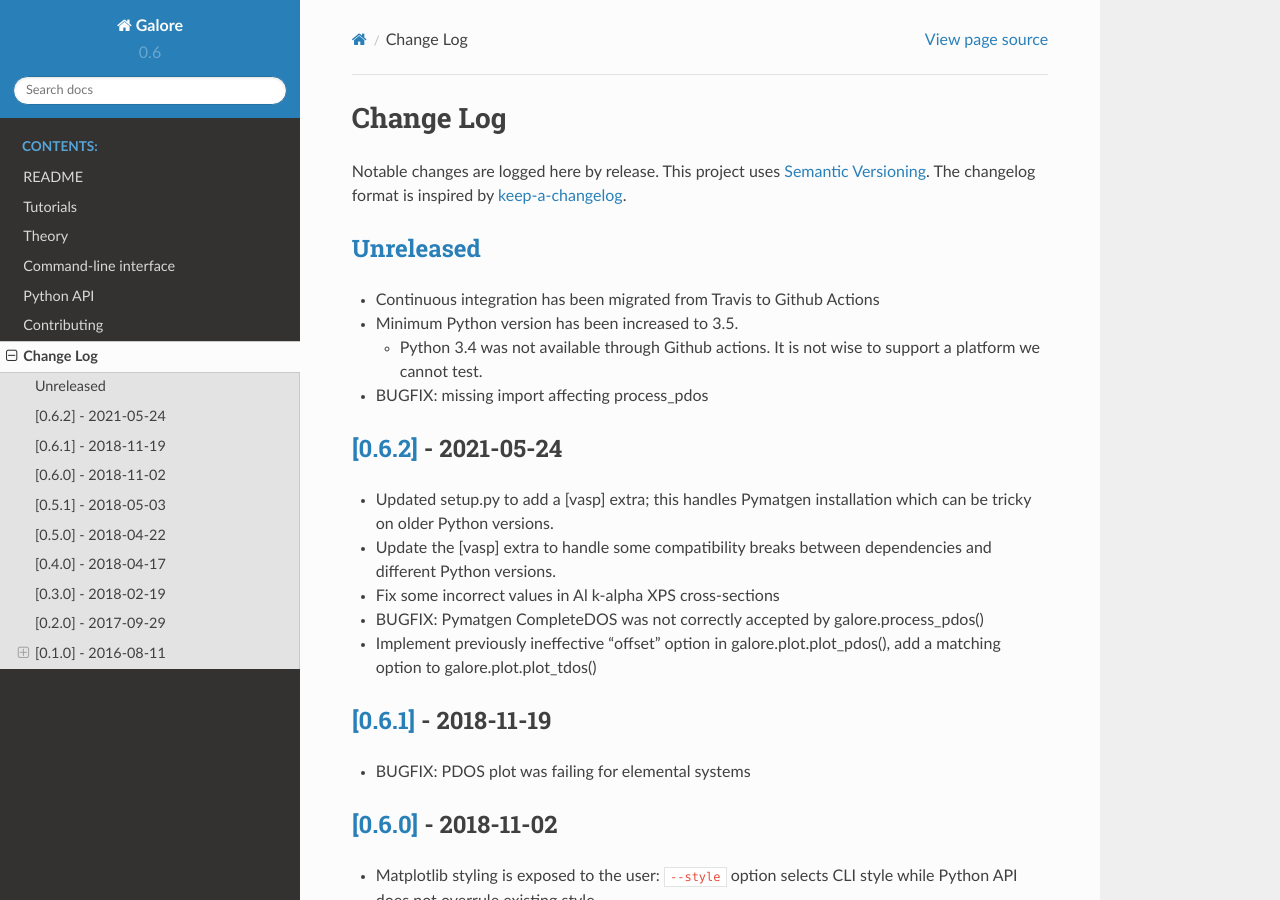
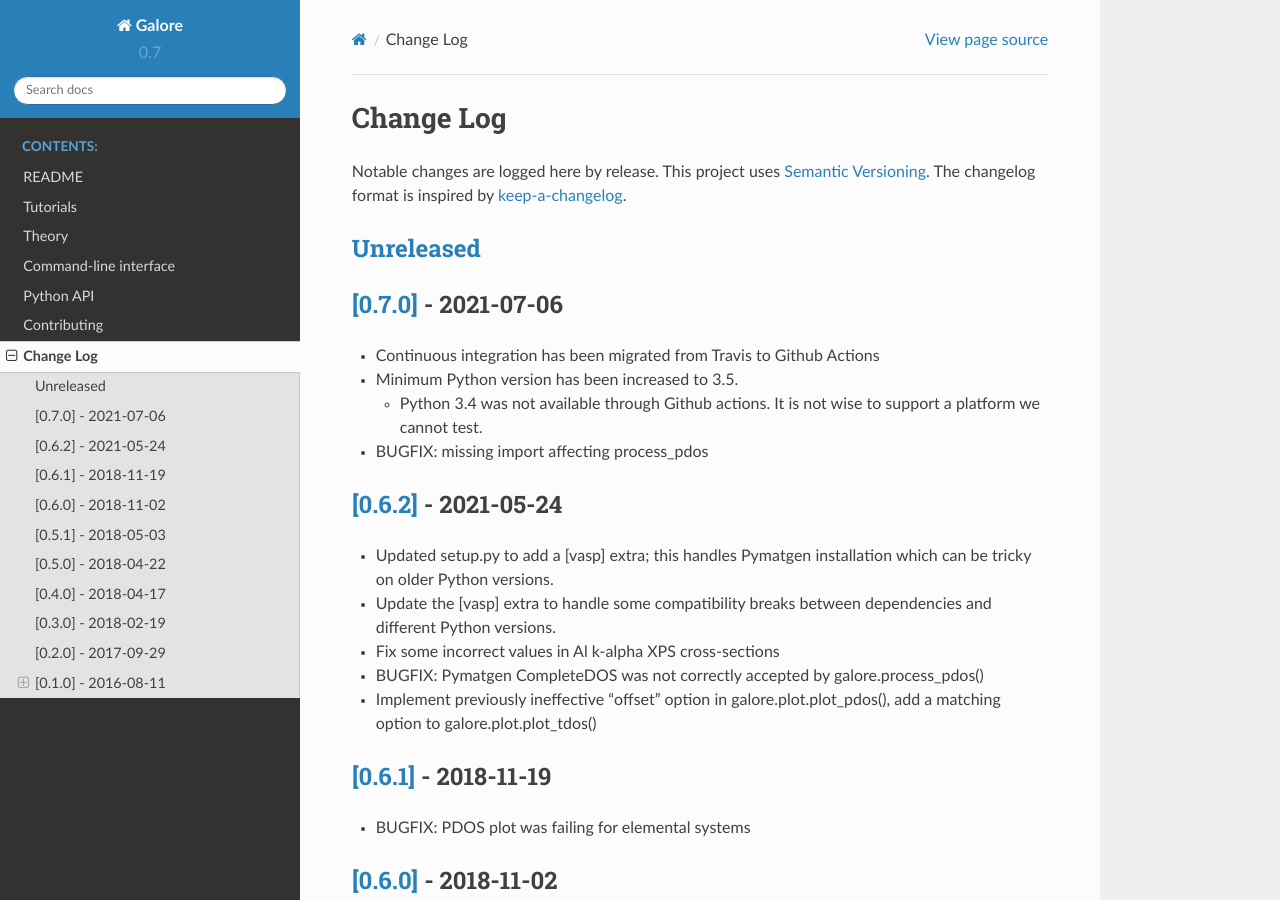
Before and after one commit to SMTG-Bham/galore, a Sphinx documentation site: the page built from docs/source/changelog.rst, in a window 1280 px wide and 900 px high. Built offline with Sphinx 7.4.7 and the Read the Docs theme 2.0.0, drawn with Linux system fonts in a browser that asks for light colours.

Commit message:
Version number bump - 0.7.0 (#39)
* Version number bump (0.7.0)

- Deprecate Python 3.4, so we can have more confidence in Github CI to catch problems.

```diff
--- a/CHANGELOG.rst
+++ b/CHANGELOG.rst
@@ -5,8 +5,11 @@
 Versioning <http://semver.org/>`__. The changelog format is inspired by
 `keep-a-changelog <https://github.com/olivierlacan/keep-a-changelog>`__.
 
-`Unreleased <https://github.com/smtg-ucl/galore/compare/0.6.2...HEAD>`__
+`Unreleased <https://github.com/smtg-ucl/galore/compare/0.7.0...HEAD>`__
 -------------------------------------------------------------------------
+
+`[0.7.0] <https://github.com/smtg-ucl/galore/compare/0.6.2...0.7.0>`__ - 2021-07-06
+-----------------------------------------------------------------------------------
 - Continuous integration has been migrated from Travis to Github Actions
 - Minimum Python version has been increased to 3.5.
 
--- a/docs/source/conf.py
+++ b/docs/source/conf.py
@@ -61,9 +61,9 @@
 # built documents.
 #
 # The short X.Y version.
-version = '0.6'
+version = '0.7'
 # The full version, including alpha/beta/rc tags.
-release = '0.6.2'
+release = '0.7.0'
 
 # The language for content autogenerated by Sphinx. Refer to documentation
 # for a list of supported languages.
--- a/setup.py
+++ b/setup.py
@@ -18,7 +18,7 @@
 
     setup(
         name='galore',
-        version='0.6.2',
+        version='0.7.0',
         description='Broadening and weighting for simulated spectra',
         long_description="""
     Apply Gaussian and Lorentzian broadening to data from ab initio
```
Also changed, not shown: 1 other file.
